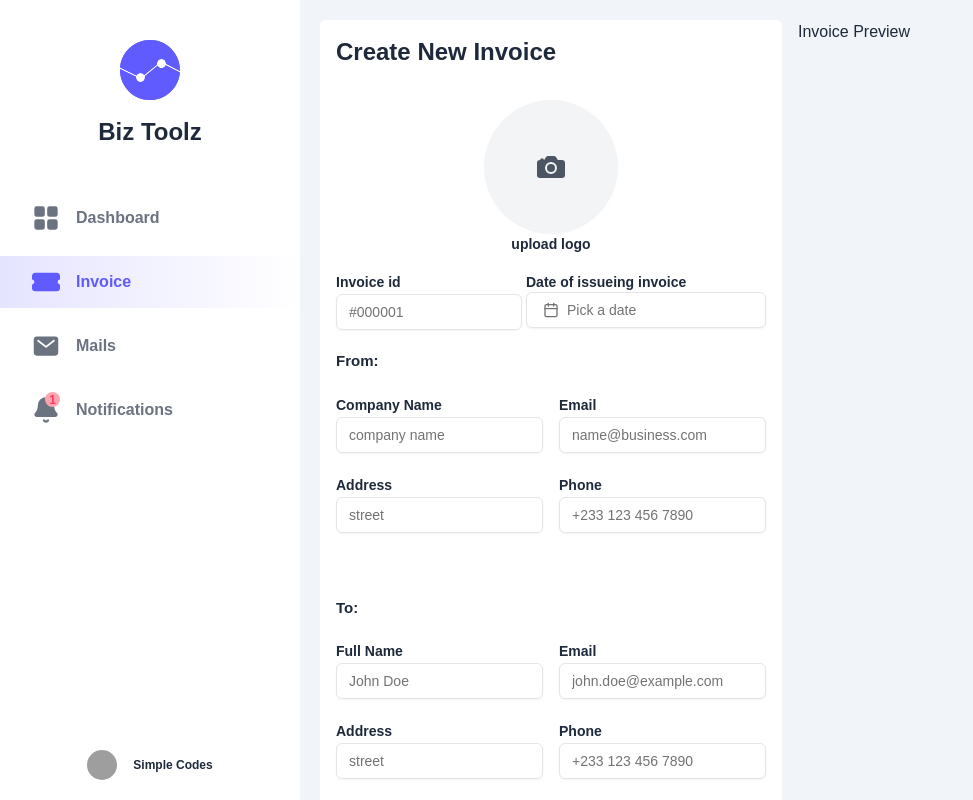
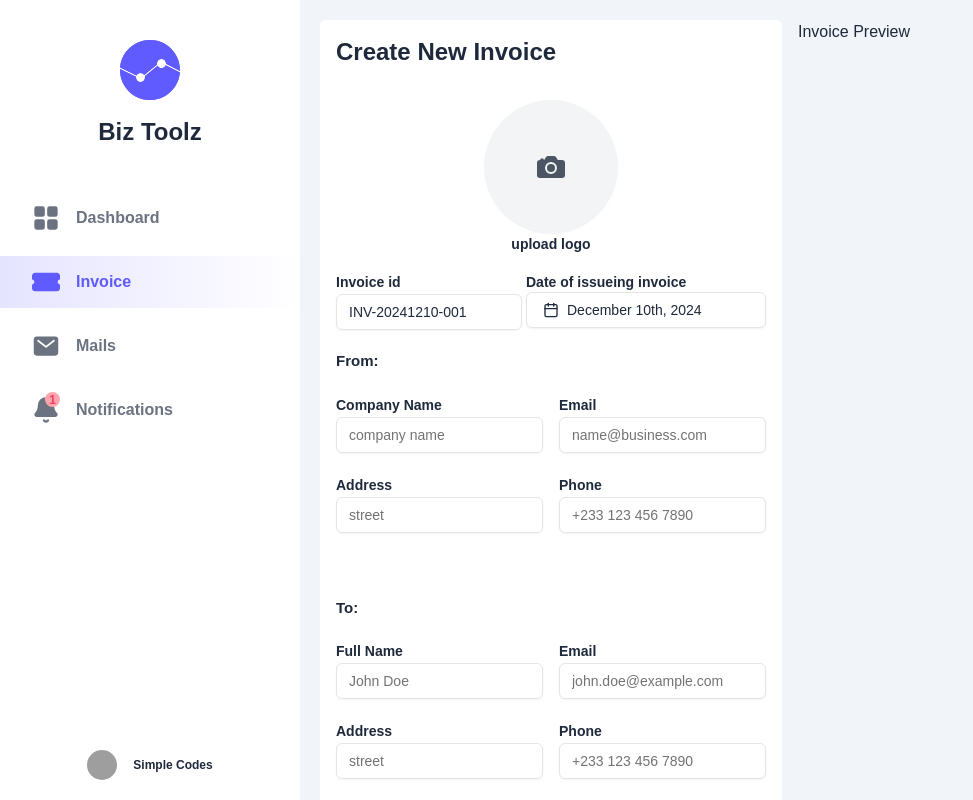
Before and after one commit to cliff-codes/biz_tools, a Next.js app: page /invoice in a window 1280 px wide. Shown: the top 800 px of the page, without its empty margins (0-973 px from the left). Built offline with nearby package versions, Linux system fonts and the light colour scheme; grey boxes are pictures that could not be loaded.

Commit message:
date default updates

```diff
--- a/app/invoice/CreateInvoice.tsx
+++ b/app/invoice/CreateInvoice.tsx
@@ -29,6 +29,28 @@ const CreateInvoice = () => {
         console.log(showProductEntryForm);
     };
 
+    const generateInvoiceId = (lastInvoiceId: string | null = null) => {
+        const date = new Date();
+        const formattedDate = date.toISOString().slice(0, 10).replace(/-/g, ''); // YYYYMMDD
+        const prefix = 'INV';
+
+        let newNumber = 1;
+
+        if (lastInvoiceId) {
+            const lastNumber = parseInt(lastInvoiceId.split('-')[2], 10);
+            if (!isNaN(lastNumber)) {
+                newNumber = lastNumber + 1;
+            }
+        }
+
+        const formattedNumber = newNumber.toString().padStart(3, '0');
+        return `${prefix}-${formattedDate}-${formattedNumber}`;
+    };
+
+    // Usage:
+    const lastInvoiceId = 'INV-20241213-045';
+    const newInvoiceId = generateInvoiceId(lastInvoiceId);
+
     return (
         <div className="w-full h-full bg-white rounded-md p-4">
             <h1 className="font-semibold text-lg text-center sm:text-2xl sm:text-left">
@@ -41,7 +63,12 @@ const CreateInvoice = () => {
                     <div className="flex justify-between place-items-center gap-1 flex-col sm:flex-row">
                         <div>
                             <label className="text-sm font-semibold">Invoice id</label>
-                            <Input className="w-full max-w-[280px]" placeholder="#000001" />
+                            <Input
+                                className="w-full max-w-[280px]"
+                                value={generateInvoiceId()}
+                                readOnly
+                                placeholder="#000001"
+                            />
                         </div>
                         <div className="flex flex-col">
                             <label className="text-sm font-semibold">
--- a/components/custom/DatePicker.tsx
+++ b/components/custom/DatePicker.tsx
@@ -17,7 +17,7 @@ import {
 } from '@/components/ui/select';
 
 export function DatePickerWithPresets() {
-    const [date, setDate] = React.useState<Date>();
+    const [date, setDate] = React.useState<Date>(addDays(new Date(), 0));
     console.log(date);
 
     return (
```
